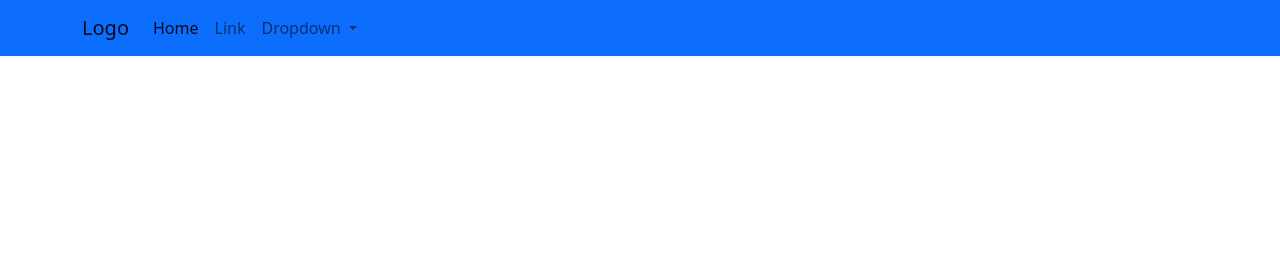
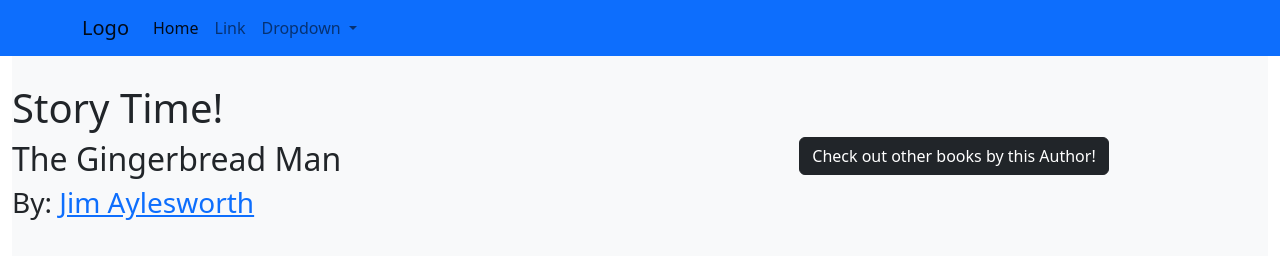
Before and after one commit to vinsonf/collab-practice-11-15-22, a plain HTML site: page index.html in a window 1280 px wide. Drawn offline with nearby package versions, Linux system fonts and the light colour scheme.

Commit message:
Made jumbotron for story page, advertised supposed author

```diff
--- a/css/style.css
+++ b/css/style.css
@@ -0,0 +1,7 @@
+.jumbotron {
+    display: flex;
+    justify-content: space-around;
+    align-items: center;
+    width: 100%;
+    height: 200px;
+}
--- a/index.html
+++ b/index.html
@@ -10,12 +10,11 @@
     <link rel="stylesheet" href="./css/style.css">
   </head>
   <body>
+
     <nav class="navbar navbar-expand-lg bg-primary">
       <div class="container">
-        <a href="#" class="navbar-brand">Logo</a>
-        <button class="navbar-toggler" type="button"
-          data-bs-toggle="collapse" data-bs-target="#nav"
-        >
+        <a class="navbar-brand" href="#">Logo</a>
+        <button class="navbar-toggler" type="button" data-bs-toggle="collapse" data-bs-target="#navbarSupportedContent" aria-controls="navbarSupportedContent" aria-expanded="false" aria-label="Toggle navigation">
           <span class="navbar-toggler-icon"></span>
         </button>
         <div class="collapse navbar-collapse" id="navbarSupportedContent">
@@ -39,7 +38,25 @@
               </ul>
             </li>
           </ul>
+        </div>
       </div>
     </nav>
+
+    <header class="header container-fluid">
+      <div class="jumbotron bg-light">
+        <div class="col">
+          <h1>Story Time!</h1>
+          <h2>The Gingerbread Man</h2>
+          <h3>By: <a href="https://www.google.com/search?rlz=1C1CHBF_enUS766US766&sxsrf=ALiCzsbg12GmjYZZ8v1t-V19eHZwEyek7g:1668571083804&q=Jim+Aylesworth&stick=H4sIAAAAAAAAAONgVuLSz9U3MC3LKSgsecRoyi3w8sc9YSmdSWtOXmNU4-IKzsgvd80rySypFJLgYoOy-KR4uJC08Sxi5fPKzFVwrMxJLS7PLyrJAABYhrWwVwAAAA&sa=X&ved=2ahUKEwii7O3V57H7AhVVMEQIHWXXDTwQzIcDKAB6BAgwEAE&biw=952&bih=956&dpr=1"
+            target=”_blank”>Jim Aylesworth</a>
+          </h3>
+        </div>
+        <div class="col d-flex justify-content-center align-items-center">
+          <a href="https://www.amazon.com/Jim-Aylesworth/e/B00NRWUGF2%3Fref=dbs_a_mng_rwt_scns_share"
+          class="btn btn-dark" target=”_blank”>Check out other books by this Author!</a>
+        </div>
+      </div>
+    </header>
+
   </body>
 </html>
```
